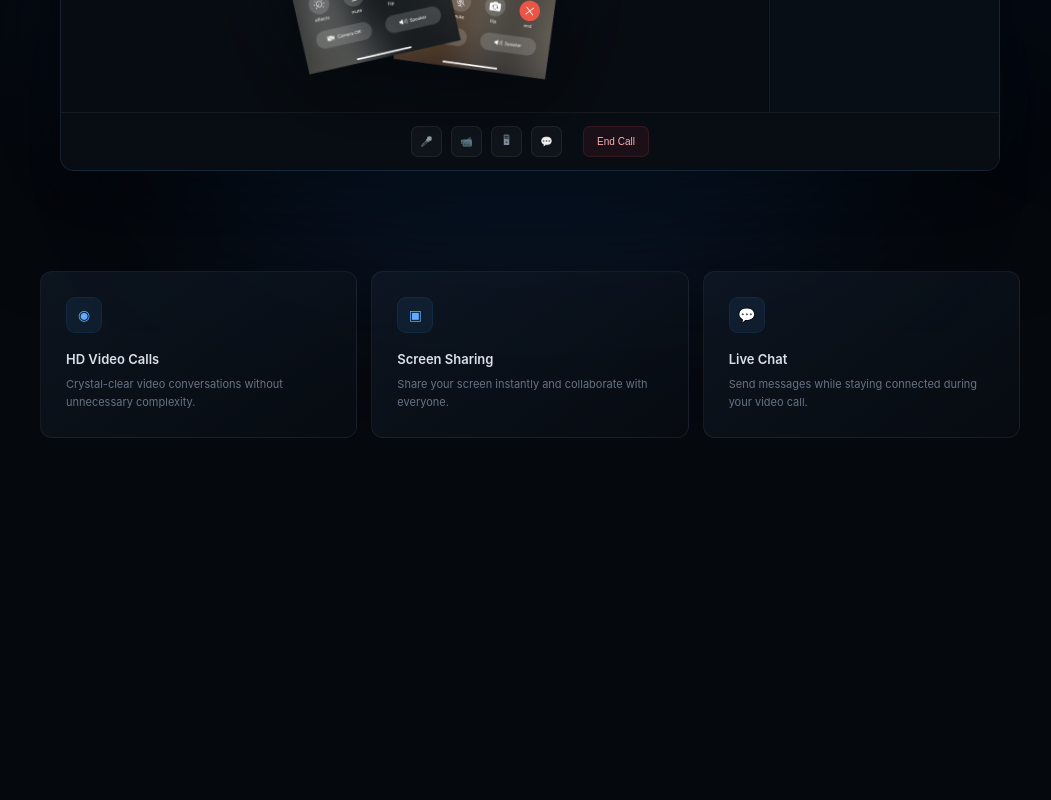
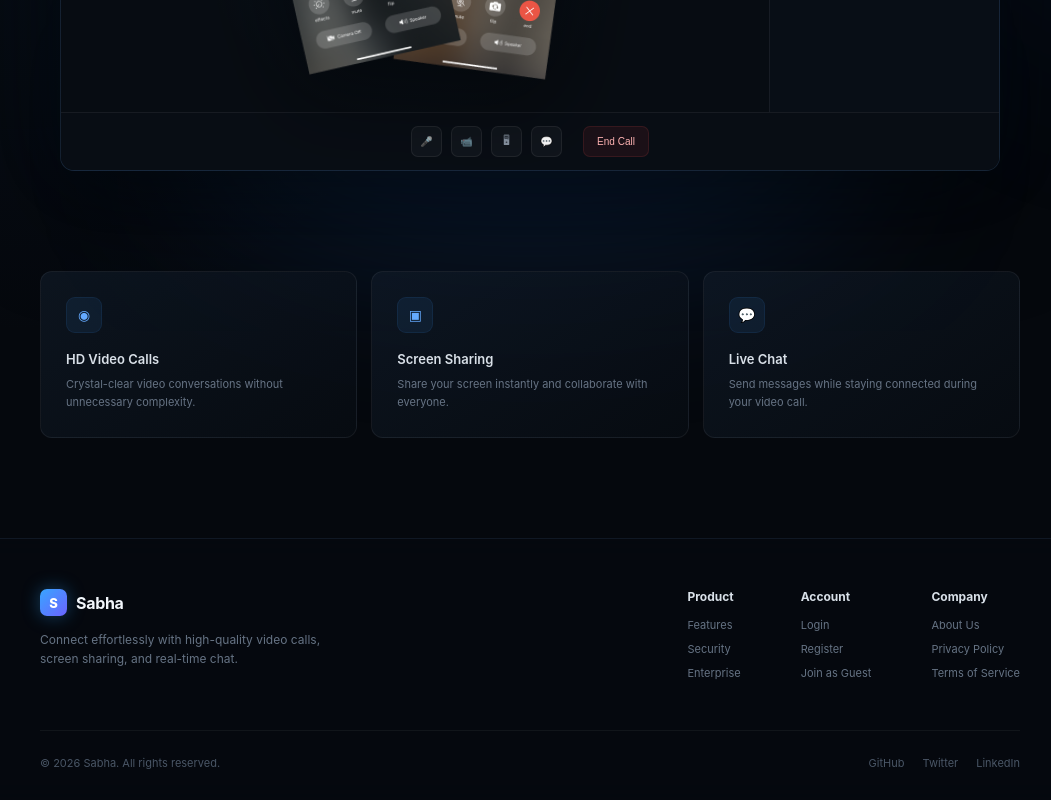
Before and after one commit to purushottamk583/Sabha---Video-Conferencing-Platform, a React (Vite) app in the folder Frontend/: page / in a window 1280 px wide. Shown: the part 1002-1802 px from the top of the page, without its empty margins (110-1161 px from the left). Before the commit the page ends 1540 px from the top, so only its background shows below. Built offline with nearby package versions, Linux system fonts and the light colour scheme.

Commit message:
adding footer

```diff
--- a/Frontend/src/App.css
+++ b/Frontend/src/App.css
@@ -1115,6 +1115,123 @@ body {
 
 
 /* =========================================================
+   FOOTER
+========================================================= */
+
+.landingFooter {
+    position: relative;
+
+    z-index: 5;
+
+    width: 100%;
+
+    border-top: 1px solid rgba(120, 170, 220, 0.1);
+
+    background: rgba(5, 9, 15, 0.8);
+
+    backdrop-filter: blur(12px);
+
+    padding-top: 50px;
+
+    padding-bottom: 30px;
+}
+
+.footerContainer {
+    width: min(980px, calc(100% - 40px));
+
+    margin: 0 auto;
+}
+
+.footerTop {
+    display: flex;
+
+    justify-content: space-between;
+
+    gap: 40px;
+
+    padding-bottom: 40px;
+
+    border-bottom: 1px solid rgba(255, 255, 255, 0.05);
+}
+
+.footerBrandInfo {
+    max-width: 300px;
+}
+
+.footerDescription {
+    margin-top: 14px;
+
+    color: #667384;
+
+    font-size: 12px;
+
+    line-height: 1.6;
+}
+
+.footerNavGrid {
+    display: flex;
+
+    gap: 60px;
+}
+
+.footerColumn h4 {
+    color: #d9e0e8;
+
+    font-size: 12px;
+
+    font-weight: 650;
+
+    margin-bottom: 14px;
+}
+
+.footerColumn p {
+    color: #667384;
+
+    font-size: 11px;
+
+    margin-bottom: 10px;
+
+    cursor: pointer;
+
+    transition: color 0.2s ease;
+}
+
+.footerColumn p:hover {
+    color: #38a5ff;
+}
+
+.footerBottom {
+    display: flex;
+
+    justify-content: space-between;
+
+    align-items: center;
+
+    padding-top: 25px;
+
+    color: #4a5666;
+
+    font-size: 11px;
+}
+
+.footerSocials {
+    display: flex;
+
+    gap: 18px;
+}
+
+.footerSocials span {
+    cursor: pointer;
+
+    transition: color 0.2s ease;
+}
+
+.footerSocials span:hover {
+    color: #8995a5;
+}
+
+
+/* =========================================================
    RESPONSIVE DESIGN
 ========================================================= */
 
@@ -1158,6 +1275,16 @@ body {
         grid-template-columns: 1fr;
 
         max-width: 550px;
+    }
+
+    .footerTop {
+        flex-direction: column;
+
+        gap: 30px;
+    }
+
+    .footerNavGrid {
+        gap: 40px;
     }
 }
 
@@ -1288,6 +1415,20 @@ body {
 
         padding: 20px;
     }
+
+    .footerNavGrid {
+        flex-wrap: wrap;
+
+        gap: 25px;
+    }
+
+    .footerBottom {
+        flex-direction: column;
+
+        gap: 12px;
+
+        align-items: flex-start;
+    }
 }
 
 
--- a/Frontend/src/pages/Home.jsx
+++ b/Frontend/src/pages/Home.jsx
@@ -136,6 +136,54 @@ function HomeComponent() {
                     </div>
                 </div>
             </div>
+
+            <footer className="landingFooter">
+                <div className="footerContainer">
+                    <div className="footerTop">
+                        <div className="footerBrandInfo">
+                            <div className="navBrand">
+                                <div className="brandIcon">S</div>
+                                <h1>Sabha</h1>
+                            </div>
+                            <p className="footerDescription">
+                                Connect effortlessly with high-quality video calls, screen sharing, and real-time chat.
+                            </p>
+                        </div>
+
+                        <div className="footerNavGrid">
+                            <div className="footerColumn">
+                                <h4>Product</h4>
+                                <p>Features</p>
+                                <p>Security</p>
+                                <p>Enterprise</p>
+                            </div>
+
+                            <div className="footerColumn">
+                                <h4>Account</h4>
+                                <p onClick={() => navigate("/auth")}>Login</p>
+                                <p onClick={() => navigate("/auth")}>Register</p>
+                                <p onClick={() => navigate("/aljk23")}>Join as Guest</p>
+                            </div>
+
+                            <div className="footerColumn">
+                                <h4>Company</h4>
+                                <p>About Us</p>
+                                <p>Privacy Policy</p>
+                                <p>Terms of Service</p>
+                            </div>
+                        </div>
+                    </div>
+
+                    <div className="footerBottom">
+                        <p>© {new Date().getFullYear()} Sabha. All rights reserved.</p>
+                        <div className="footerSocials">
+                            <span>GitHub</span>
+                            <span>Twitter</span>
+                            <span>LinkedIn</span>
+                        </div>
+                    </div>
+                </div>
+            </footer>
         </div>
     )
 }
--- a/Frontend/src/pages/LandingPage.jsx
+++ b/Frontend/src/pages/LandingPage.jsx
@@ -179,7 +179,6 @@ export default function LandingPage() {
                             </div>
                         </div>
 
-
                         <div className="previewControls">
                             <button>🎤</button>
                             <button>📹</button>
@@ -223,6 +222,55 @@ export default function LandingPage() {
                     </p>
                 </div>
             </section>
+
+            {/* FOOTER */}
+            <footer className="landingFooter">
+                <div className="footerContainer">
+                    <div className="footerTop">
+                        <div className="footerBrandInfo">
+                            <div className="navBrand">
+                                <div className="brandIcon">S</div>
+                                <h1>Sabha</h1>
+                            </div>
+                            <p className="footerDescription">
+                                Connect effortlessly with high-quality video calls, screen sharing, and real-time chat.
+                            </p>
+                        </div>
+
+                        <div className="footerNavGrid">
+                            <div className="footerColumn">
+                                <h4>Product</h4>
+                                <p>Features</p>
+                                <p>Security</p>
+                                <p>Enterprise</p>
+                            </div>
+
+                            <div className="footerColumn">
+                                <h4>Account</h4>
+                                <p onClick={() => router("/auth")}>Login</p>
+                                <p onClick={() => router("/auth")}>Register</p>
+                                <p onClick={() => router("/aljk23")}>Join as Guest</p>
+                            </div>
+
+                            <div className="footerColumn">
+                                <h4>Company</h4>
+                                <p>About Us</p>
+                                <p>Privacy Policy</p>
+                                <p>Terms of Service</p>
+                            </div>
+                        </div>
+                    </div>
+
+                    <div className="footerBottom">
+                        <p>© {new Date().getFullYear()} Sabha. All rights reserved.</p>
+                        <div className="footerSocials">
+                            <span>GitHub</span>
+                            <span>Twitter</span>
+                            <span>LinkedIn</span>
+                        </div>
+                    </div>
+                </div>
+            </footer>
         </div>
     )
 }
--- a/Frontend/src/pages/history.jsx
+++ b/Frontend/src/pages/history.jsx
@@ -98,6 +98,54 @@ export default function History() {
                     </div>
                 )}
             </Container>
+
+            <footer className="landingFooter">
+                <div className="footerContainer">
+                    <div className="footerTop">
+                        <div className="footerBrandInfo">
+                            <div className="navBrand">
+                                <div className="brandIcon">S</div>
+                                <h1>Sabha</h1>
+                            </div>
+                            <p className="footerDescription">
+                                Connect effortlessly with high-quality video calls, screen sharing, and real-time chat.
+                            </p>
+                        </div>
+
+                        <div className="footerNavGrid">
+                            <div className="footerColumn">
+                                <h4>Product</h4>
+                                <p>Features</p>
+                                <p>Security</p>
+                                <p>Enterprise</p>
+                            </div>
+
+                            <div className="footerColumn">
+                                <h4>Account</h4>
+                                <p onClick={() => routeTo('/auth')}>Login</p>
+                                <p onClick={() => routeTo('/auth')}>Register</p>
+                                <p onClick={() => routeTo('/aljk23')}>Join as Guest</p>
+                            </div>
+
+                            <div className="footerColumn">
+                                <h4>Company</h4>
+                                <p>About Us</p>
+                                <p>Privacy Policy</p>
+                                <p>Terms of Service</p>
+                            </div>
+                        </div>
+                    </div>
+
+                    <div className="footerBottom">
+                        <p>© {new Date().getFullYear()} Sabha. All rights reserved.</p>
+                        <div className="footerSocials">
+                            <span>GitHub</span>
+                            <span>Twitter</span>
+                            <span>LinkedIn</span>
+                        </div>
+                    </div>
+                </div>
+            </footer>
         </div>
     );
 }
--- a/Frontend/src/styles/Home.css
+++ b/Frontend/src/styles/Home.css
@@ -25,7 +25,7 @@
     color: #f5f7fa;
 
     position: relative;
-    overflow: hidden;
+    overflow-x: hidden;
 
     font-family:
         Inter,
--- a/Frontend/src/styles/history.module.css
+++ b/Frontend/src/styles/history.module.css
@@ -2,6 +2,8 @@
 .historyContainer {
     min-height: 100vh;
     width: 100vw;
+    display: flex;
+    flex-direction: column;
     background-color: #050a14;
     background-image:
         linear-gradient(to right, rgba(255, 255, 255, 0.03) 1px, transparent 1px),
@@ -10,7 +12,7 @@
     color: #ffffff;
     font-family: 'Inter', system-ui, -apple-system, sans-serif;
     box-sizing: border-box;
-    padding-bottom: 60px;
+    padding-bottom: 0;
 }
 
 /* Navbar Component */
@@ -69,7 +71,12 @@
 
 /* Page Header */
 .contentArea {
+    flex: 1 0 auto;
     margin-top: 40px;
+}
+
+:global(.landingFooter) {
+    margin-top: auto;
 }
 
 .headerSection {
```
